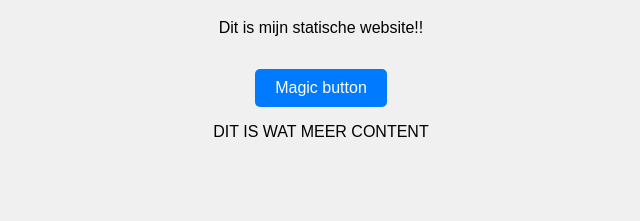
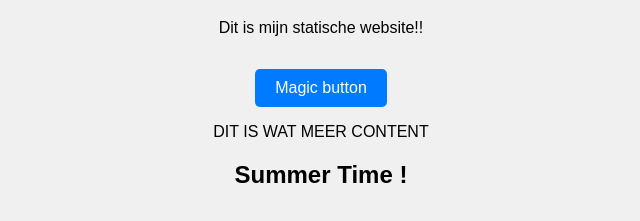
Before and after one commit to PeterCypers/TemplateCI_CD, a plain HTML site: page index.html in a window 1280 px wide. Shown: the part 101-322 px from the top of the page, without its empty margins (319-959 px from the left). Drawn offline with Linux system fonts and the light colour scheme.

Commit message:
added summer time

```diff
--- a/index.html
+++ b/index.html
@@ -14,6 +14,7 @@
   <main>
     <button onclick="magicButton()">Magic button</button>
     <p>DIT IS WAT MEER CONTENT</p>
+    <h2>Summer Time !</h2>
   </main>
   <script src="script.js"></script>
 </body>
```
